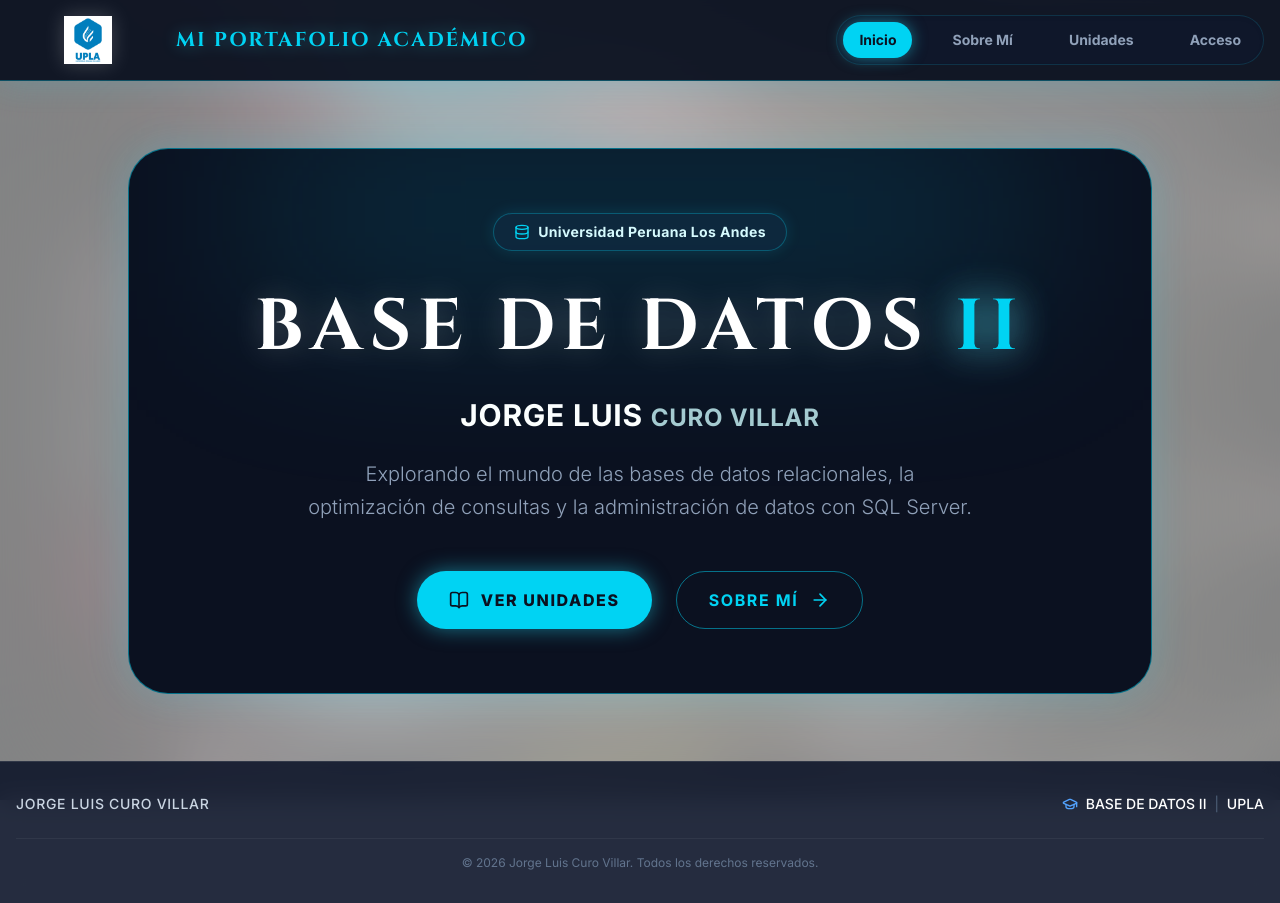
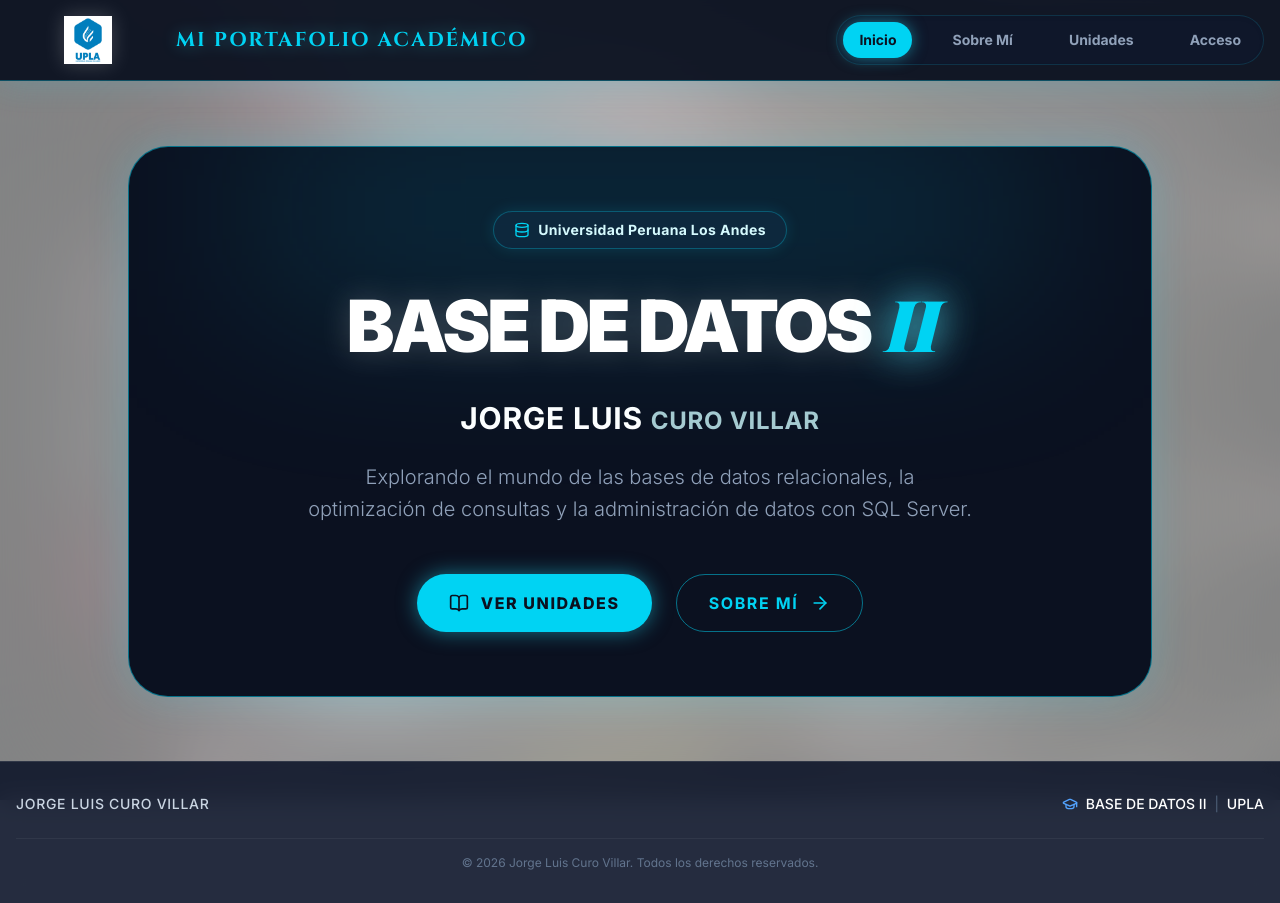
Before and after one commit to Villar92/PORTAFOLIO-BD, a Next.js app: page / in a window 1280 px wide. Built offline with nearby package versions, Linux system fonts and the light colour scheme; no server answers.

Commit message:
style: change font of BASE DE DATOS II in home page

```diff
--- a/src/components/blocks/Presentacion.tsx
+++ b/src/components/blocks/Presentacion.tsx
@@ -17,8 +17,8 @@ export function Presentacion({ setActiveTab }: { setActiveTab: (tab: string) =>
         </div>
 
         <div className="space-y-6 max-w-4xl mb-12">
-          <h1 className="text-5xl md:text-7xl font-serif font-bold text-white tracking-widest drop-shadow-[0_0_15px_rgba(255,255,255,0.2)] leading-tight">
-            BASE DE DATOS <span className="text-cyan-400 drop-shadow-[0_0_20px_rgba(34,211,238,0.8)]">II</span>
+          <h1 className="text-5xl md:text-7xl font-sans font-black text-white tracking-tighter drop-shadow-[0_0_15px_rgba(255,255,255,0.2)] leading-tight">
+            BASE DE DATOS <span className="text-cyan-400 drop-shadow-[0_0_20px_rgba(34,211,238,0.8)] font-serif italic">II</span>
           </h1>
 
           <h2 className="text-2xl md:text-3xl font-bold text-white tracking-wide mt-6">
```
